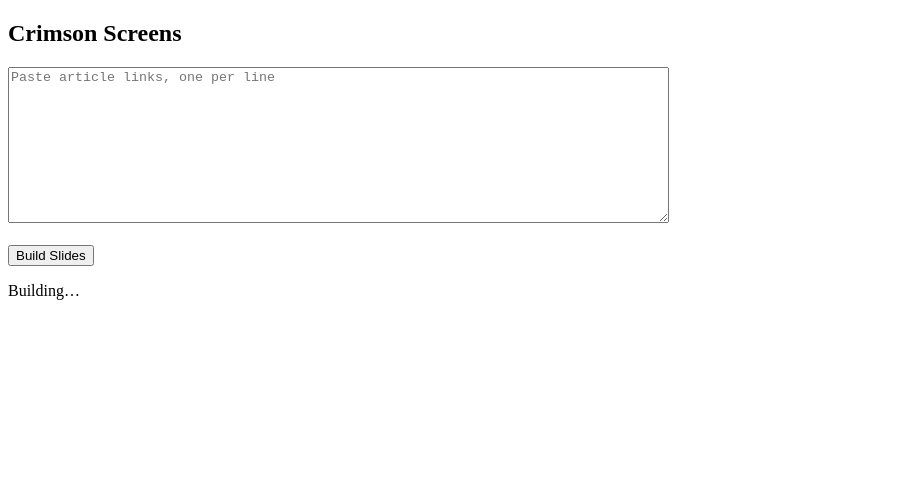
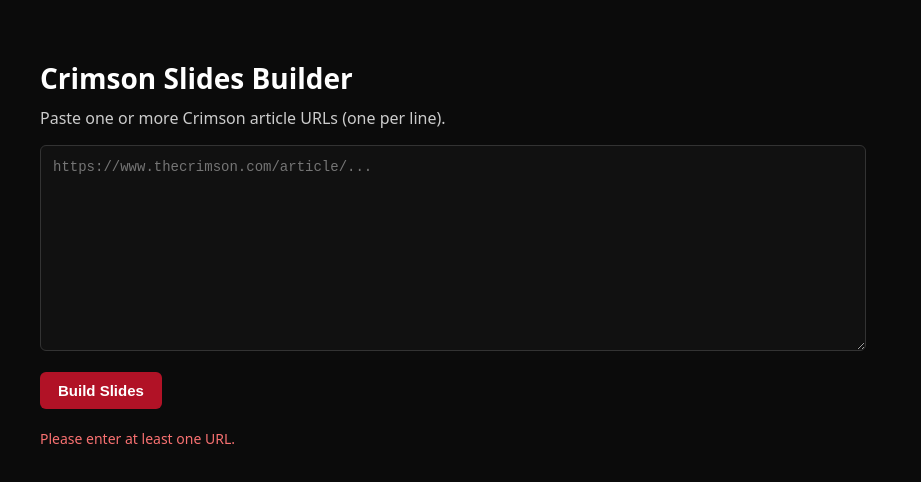
Before and after one commit to dhruvtpatel/dnd_updater, a website: page public/index.html in a window 1280 px wide. Both pictures are taken after a click on the button "Build Slides". Shown: the whole page, without its empty margins (0-921 px from the left). Drawn offline with Linux system fonts and the light colour scheme; no server answers.

Commit message:
Fix frontend build UI and error handling

```diff
--- a/public/index.html
+++ b/public/index.html
@@ -1,42 +1,132 @@
 <!DOCTYPE html>
-<html>
-  <body>
-    <h2>Crimson Screens</h2>
+<html lang="en">
+<head>
+  <meta charset="UTF-8" />
+  <title>Crimson Slides Builder</title>
 
-    <textarea id="links" rows="10" cols="80"
-      placeholder="Paste article links, one per line"></textarea>
+  <style>
+    body {
+      font-family: system-ui, -apple-system, BlinkMacSystemFont, sans-serif;
+      background: #0b0b0b;
+      color: #ffffff;
+      margin: 0;
+      padding: 40px;
+    }
 
-    <br><br>
-    <button onclick="submitLinks()">Build Slides</button>
+    h1 {
+      margin-bottom: 10px;
+      font-size: 28px;
+    }
 
-    <p id="status"></p>
+    p {
+      color: #cccccc;
+      margin-top: 0;
+    }
 
-    <script>
-      async function submitLinks() {
-        const links = document
-          .getElementById("links")
-          .value.split("\n")
-          .map(l => l.trim())
-          .filter(Boolean);
+    textarea {
+      width: 100%;
+      max-width: 800px;
+      height: 180px;
+      background: #111;
+      color: #fff;
+      border: 1px solid #333;
+      border-radius: 6px;
+      padding: 12px;
+      font-size: 14px;
+      line-height: 1.4;
+      resize: vertical;
+    }
 
-        document.getElementById("status").innerText = "Building…";
+    button {
+      margin-top: 16px;
+      padding: 10px 18px;
+      font-size: 15px;
+      font-weight: 600;
+      background: #b11226;
+      color: white;
+      border: none;
+      border-radius: 6px;
+      cursor: pointer;
+    }
 
+    button:disabled {
+      opacity: 0.6;
+      cursor: not-allowed;
+    }
+
+    .status {
+      margin-top: 20px;
+      font-size: 14px;
+      white-space: pre-wrap;
+    }
+
+    .success {
+      color: #4ade80;
+    }
+
+    .error {
+      color: #f87171;
+    }
+  </style>
+</head>
+<body>
+
+  <h1>Crimson Slides Builder</h1>
+  <p>Paste one or more Crimson article URLs (one per line).</p>
+
+  <textarea id="urls" placeholder="https://www.thecrimson.com/article/..."></textarea>
+  <br />
+  <button id="buildBtn">Build Slides</button>
+
+  <div id="status" class="status"></div>
+
+  <script>
+    const btn = document.getElementById("buildBtn");
+    const status = document.getElementById("status");
+    const textarea = document.getElementById("urls");
+
+    btn.addEventListener("click", async () => {
+      const urls = textarea.value
+        .split("\n")
+        .map(u => u.trim())
+        .filter(Boolean);
+
+      if (urls.length === 0) {
+        status.textContent = "Please enter at least one URL.";
+        status.className = "status error";
+        return;
+      }
+
+      btn.disabled = true;
+      status.textContent = "Building slides…";
+      status.className = "status";
+
+      try {
         const res = await fetch("/build", {
           method: "POST",
           headers: { "Content-Type": "application/json" },
-          body: JSON.stringify({ links })
+          body: JSON.stringify({ links: urls })
         });
 
         const data = await res.json();
 
-        if (data.url) {
-          document.getElementById("status").innerHTML =
-            `<a href="${data.url}" target="_blank">Open deck</a>`;
-        } else {
-          document.getElementById("status").innerText =
-            "Error building deck";
+        if (!res.ok) {
+          throw new Error(data.error || "Build failed");
         }
+
+        status.textContent =
+          `✅ Success!\n\nSlides updated: ${data.count}`;
+        status.className = "status success";
+
+      } catch (err) {
+        status.textContent =
+          `❌ Error building deck:\n\n${err.message}`;
+        status.className = "status error";
+      } finally {
+        btn.disabled = false;
       }
-    </script>
-  </body>
+    });
+  </script>
+
+</body>
 </html>
```
